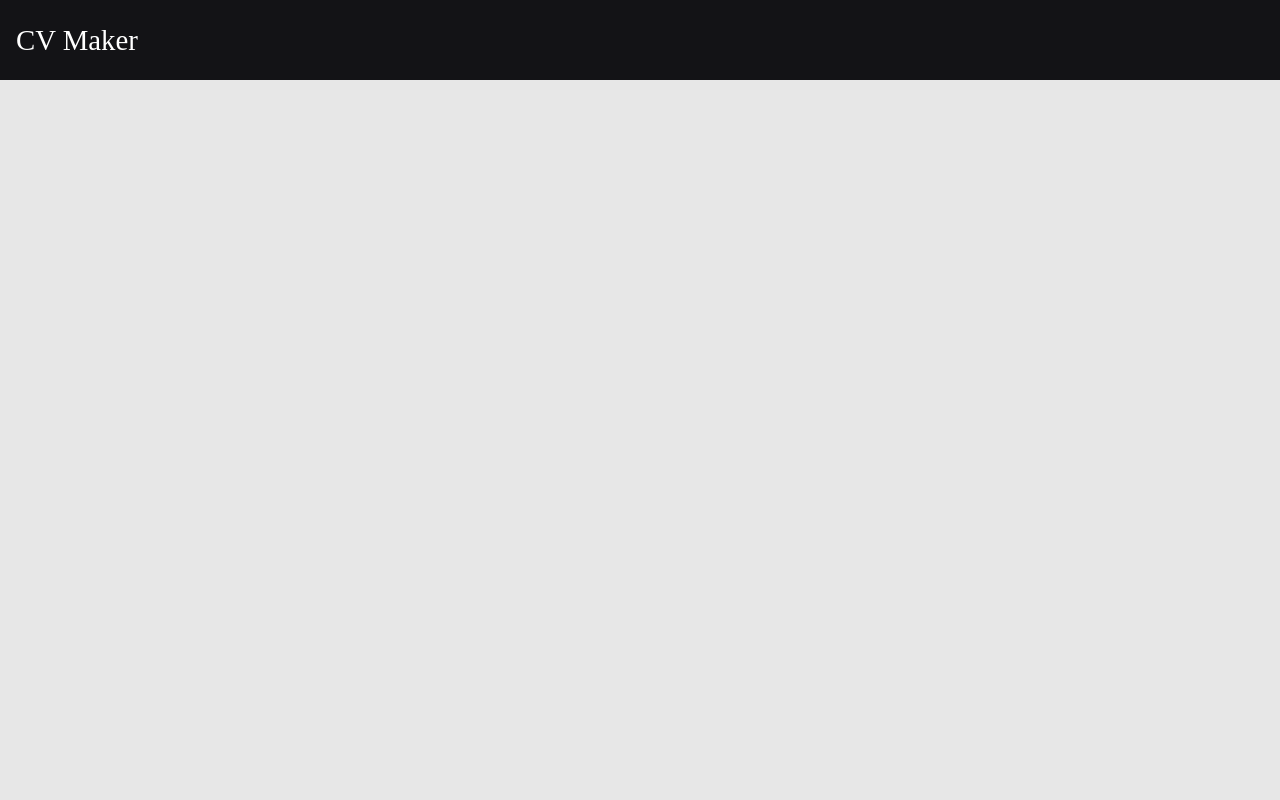
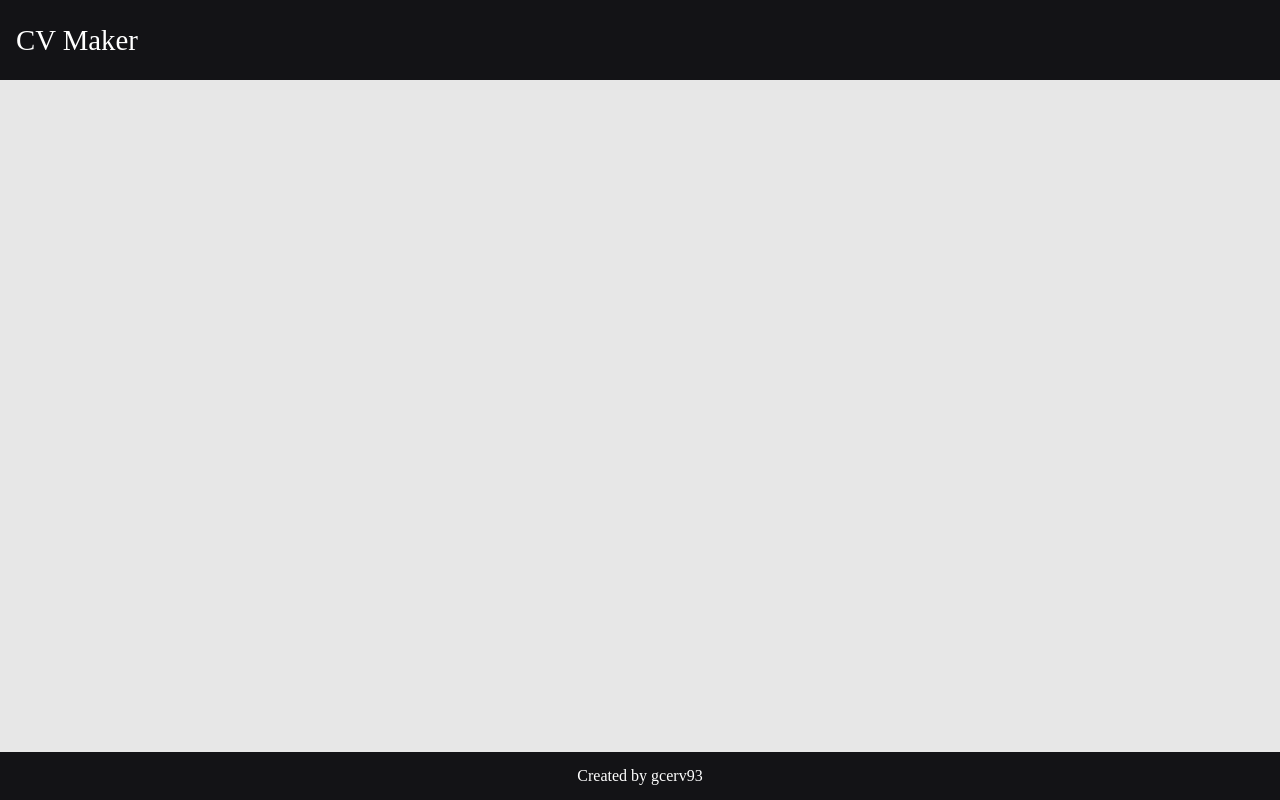
Before and after one commit to gcerv93/cv-project, a React (Create React App) app: page / in a window 1280 px wide. Built offline with nearby package versions, Linux system fonts and the light colour scheme.

Commit message:
Add Footer
There's also a content component that fills the rest of the page so that
the footer will sit at the bottom of the page. The div is empty for now
but will filled in later.

```diff
--- a/src/App.js
+++ b/src/App.js
@@ -1,11 +1,15 @@
 import React from "react";
 import Header from "./components/Header";
+import Footer from "./components/Footer";
+import Content from "./components/Content";
 
 class App extends React.Component {
   render() {
     return (
       <div className="App">
         <Header />
+        <Content />
+        <Footer />
       </div>
     );
   }
--- /dev/null
+++ b/src/components/Content.js
@@ -0,0 +1,9 @@
+import React from "react";
+
+class Content extends React.Component {
+  render() {
+    return <div className="content"></div>;
+  }
+}
+
+export default Content;
--- /dev/null
+++ b/src/components/Footer.js
@@ -0,0 +1,19 @@
+import React from "react";
+import "../styles/main.css";
+
+class Footer extends React.Component {
+  render() {
+    return (
+      <footer>
+        <p>
+          Created by{" "}
+          <a href="https://github.com/gcerv93" target="_blank" rel="noreferrer">
+            gcerv93
+          </a>
+        </p>
+      </footer>
+    );
+  }
+}
+
+export default Footer;
--- a/src/styles/main.css
+++ b/src/styles/main.css
@@ -25,3 +25,26 @@ header {
   padding: 1rem;
   font-size: 1.8rem;
 }
+
+.content {
+  flex: 1;
+}
+
+footer {
+  box-sizing: border-box;
+  height: 3rem;
+  background-color: #131316;
+  color: white;
+  display: flex;
+  justify-content: center;
+  align-items: center;
+}
+
+footer > p >  a {
+  text-decoration: none;
+  color: white;
+}
+
+footer > p > a:hover {
+  text-decoration: underline;
+}
```
